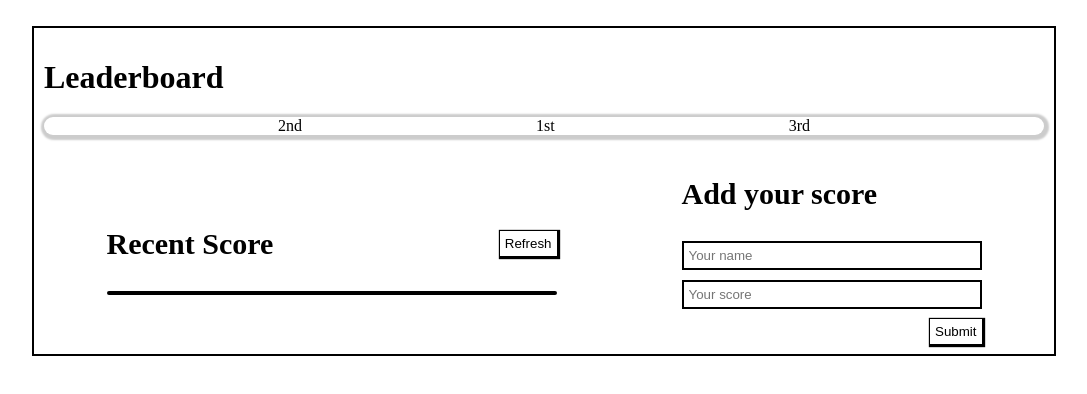
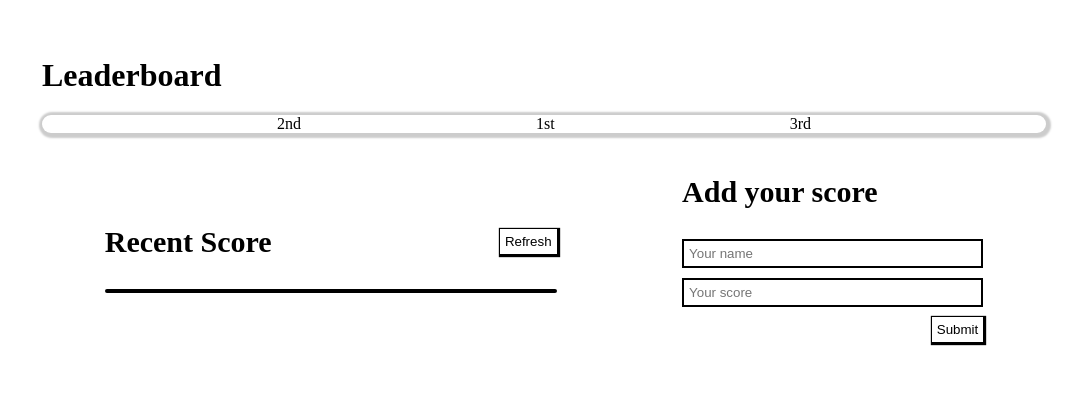
Before and after one commit to r-ahmed2022/Leaderboard, a website built with webpack: page src/index.html in a window 1280 px wide. Shown: the whole page, without its empty margins (96-1183 px from the left). Built offline with nearby package versions, Linux system fonts and the light colour scheme; no server answers.

Commit message:
update styling

```diff
--- a/src/style.css
+++ b/src/style.css
@@ -7,8 +7,7 @@ body {
   width: 80%;
   padding: 10px;
   margin-top: 2%;
-  border: 2px solid #000;
-}
+  }
 
 h1 {
   font-weight: bold;
```
